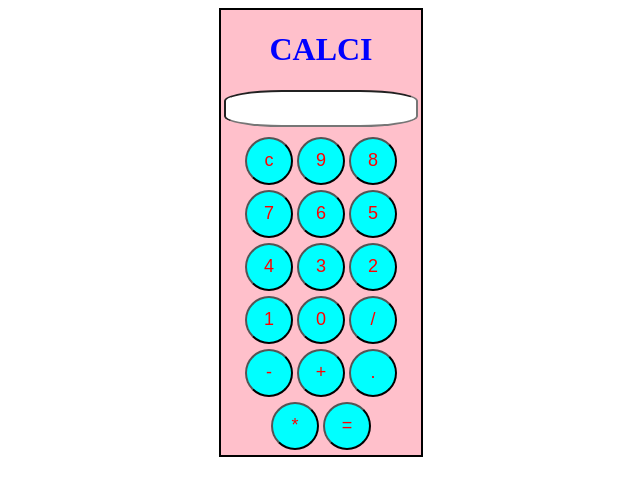
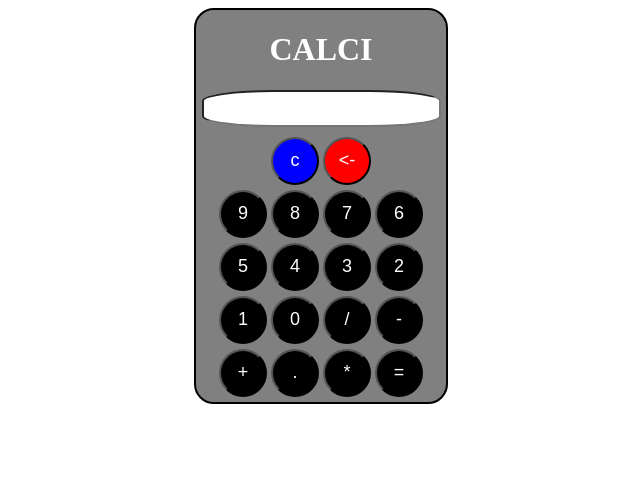
Before and after one commit to Venkatalakshmi222/js-cal, a plain HTML site: page index.html in a window 1280 px wide. Shown: the whole page, without its empty margins (319-959 px from the left). Drawn offline with Linux system fonts and the light colour scheme.

Commit message:
index.html

```diff
--- a/index.html
+++ b/index.html
@@ -3,11 +3,12 @@
 <head>
     <style>
         .calculator{
-            width:200px;
+            width:250px;
             margin:0 auto;
             text-align: center;
             border: solid 2px;
-            background-color:pink;
+            background-color:grey;
+            border-radius:20px;
         }
         #result{
             width: 90%;
@@ -15,6 +16,7 @@
             padding:5px;
             font-size:20px;
             border-radius: 30%;
+            color:black;
         }
         .buttons button{
             width: 48px;
@@ -22,16 +24,16 @@
             font-size: 18px;
             margin-bottom: 5px;
             border-radius: 50%;
-           background-color:aqua;
-           color: red;
+           background-color:black;
+           color:white;
         }
 
 
         button:active{
-            background-color:darkmagenta;
+            background-color:white;
         }
         h1{
-            color: blue;
+            color:white;
         }
 
     </style>
@@ -41,7 +43,8 @@
         <h1>CALCI</h1>
         <input type="text"id="result" readonly>
         <div class="buttons">
-        <button onclick="clearResult()">c</button>
+       <div> <button style="background-color:blue;"onclick="clearResult()">c</button>
+        <button style="background-color:red;"onclick="del()"><-</button></div>
         <button onclick="appendToResult('9')">9</button>
         <button onclick="appendToResult('8')">8</button>
         <button onclick="appendToResult('7')">7</button>
@@ -74,6 +77,10 @@
         let finalResult=eval(result);
         document.getElementById("result").value=finalResult;
         }
+        function del(){
+        let eq=document.getElementById("result");
+        eq.value=eq.value.slice(0,-1);
+        }
     </script>
 
 </body>
```
